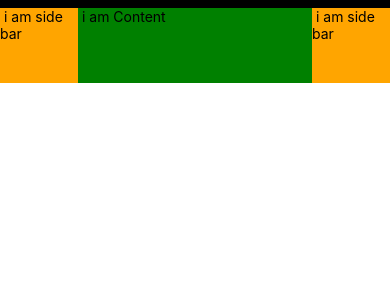
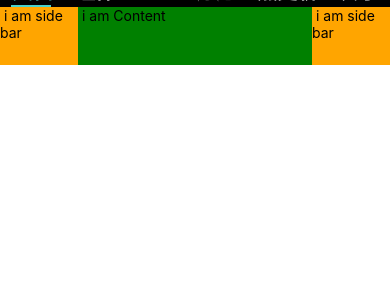
Before and after one commit to xujianhuaap/lesson_react_native, a React Native app: screen / in a window 390 px wide. Shown: the top 300 px of the page. Built offline with nearby package versions, Linux system fonts and the light colour scheme.

Commit message:
feature[TitleBar.js]:layout test

```diff
--- a/App.js
+++ b/App.js
@@ -25,10 +25,10 @@ import {TitleView, SideBar, ContentView} from './src/main/Main';
 function App() {
   return (
     <View>
-      <TitleView />
+      <TitleView style={styles.titleView} />
       <View style={styles.contentContainer}>
         <SideBar />
-        <ContentView></ContentView>
+        <ContentView />
         <SideBar />
       </View>
     </View>
@@ -36,6 +36,12 @@ function App() {
 }
 
 const styles = StyleSheet.create({
+  titleView: {
+    width: '100%',
+    height: '10%',
+    justifyContent: 'flex-end',
+    backgroundColor: 'black',
+  },
   contentContainer: {
     width: '100%',
     height: '90%',
--- a/src/main/Main.js
+++ b/src/main/Main.js
@@ -5,7 +5,7 @@ import TopNavigationBar from './TitleBar';
 class TitleView extends Component {
   render() {
     return (
-      <View style={styles.titleContainer}>
+      <View style={this.props.style}>
         <TopNavigationBar />
       </View>
     );
@@ -40,11 +40,6 @@ const styles = StyleSheet.create({
     fontSize: 20,
     fontWeight: 'bold',
   },
-  titleContainer: {
-    width: '100%',
-    height: '10%',
-    backgroundColor: 'black',
-  },
   sideBarContainer: {
     width: '20%',
     height: '100%',
--- a/src/main/TitleBar.js
+++ b/src/main/TitleBar.js
@@ -10,24 +10,36 @@ class TopNavigationBar extends Component {
     {title: '热更新', id: '05', selected: false},
     {title: '关于', id: '06', selected: false},
   ];
+
+  constructor(props, context) {
+    super(props, context);
+    this.state = {
+      data: this.TitleData,
+    };
+  }
+
   render() {
     const renderItem = ({item}) => {
       return <ItemView item={item} handleData={this.handleData} />;
     };
     return (
+      <View style={styles.titleNavigationContainer}>
         <FlatList
           data={this.TitleData}
           renderItem={renderItem}
           keyExtractor={(item) => item.id}
           numColumns={6}
           columnWrapperStyle={styles.titleNavigationColumn}
-        style={styles.titleNavigationContainer}
         />
+      </View>
     );
   }
   handleData = (id) => {
     this.TitleData.map((item) => {
       item.selected = id === item.id;
+    });
+    this.setState({
+      data: this.TitleData,
     });
   };
 }
@@ -47,7 +59,7 @@ class ItemView extends Component {
   render() {
     return (
       <View style={styles.titleNavigationItem}>
-        <View style={{width: '100%'}}>
+        <View style={{width: '100%', marginLeft: '2%', marginRight: '2%'}}>
           <Text
             style={
               this.state.item.selected
@@ -74,13 +86,9 @@ class ItemView extends Component {
 const styles = StyleSheet.create({
   titleNavigationContainer: {
     width: '100%',
-    height: '10%',
   },
   titleNavigationColumn: {
-    width: '100%',
-    flexDirection: 'row',
     justifyContent: 'space-around',
-    padding: 10,
   },
   titleNavigationItem: {
     padding: 0,
@@ -91,26 +99,24 @@ const styles = StyleSheet.create({
     textAlign: 'center',
     fontSize: 20,
     fontWeight: 'bold',
-    marginLeft: 10,
-    marginRight: 10,
   },
 
   titleTextSelect: {
-    color: 'blue',
+    color: '#48D1CC',
     textAlign: 'center',
     fontSize: 20,
     fontWeight: 'bold',
-    marginLeft: 10,
-    marginRight: 10,
   },
 
   titleNavigationItemDivider: {
-    height: '5%',
-    backgroundColor: 'red',
+    width: '100%',
+    height: 2,
+    backgroundColor: 'transparent',
   },
   titleNavigationItemDividerSelect: {
-    height: '5%',
-    backgroundColor: 'green',
+    width: '100%',
+    height: 2,
+    backgroundColor: '#48D1CC',
   },
 });
 
```
Lines whose indentation alone changed are shown as unchanged.
